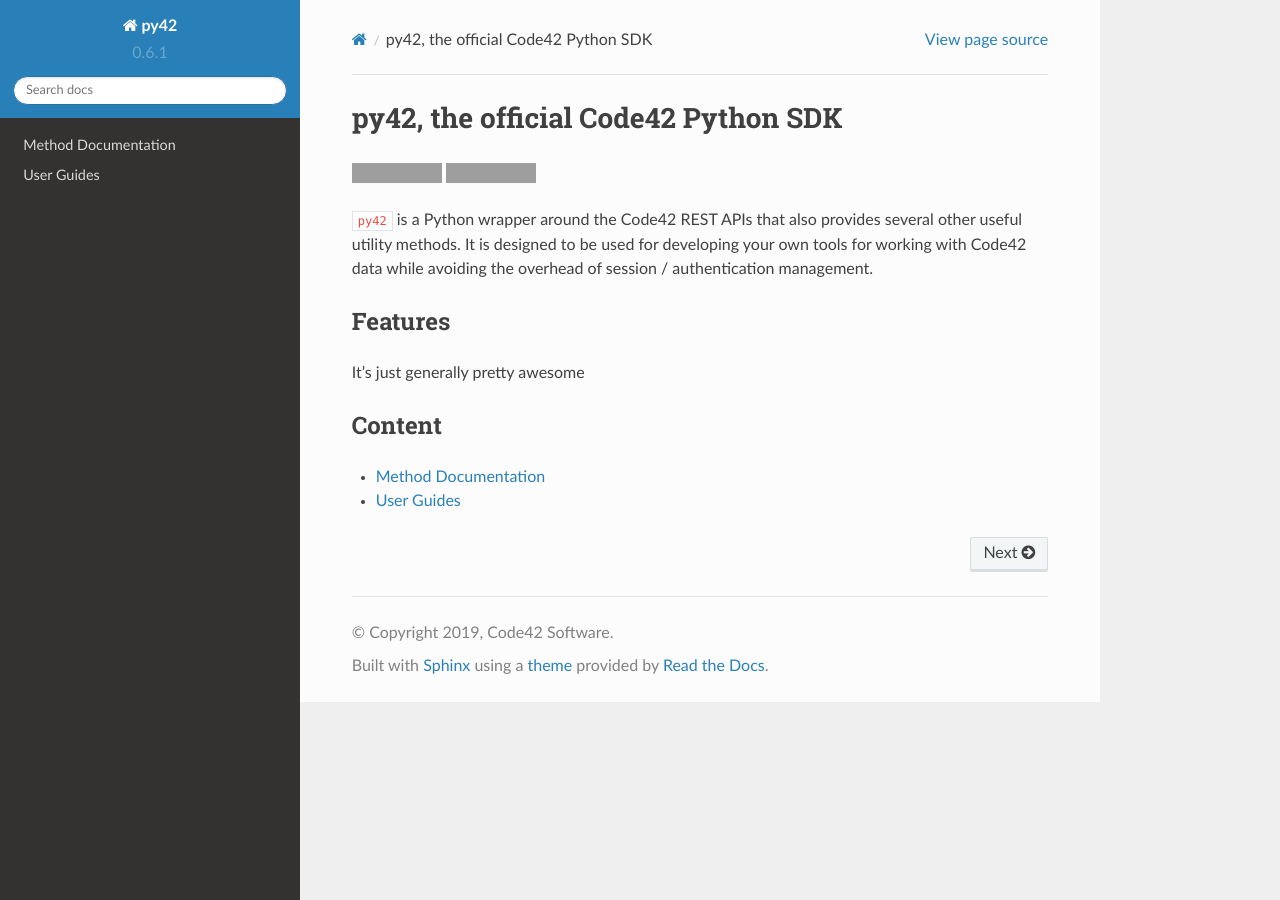
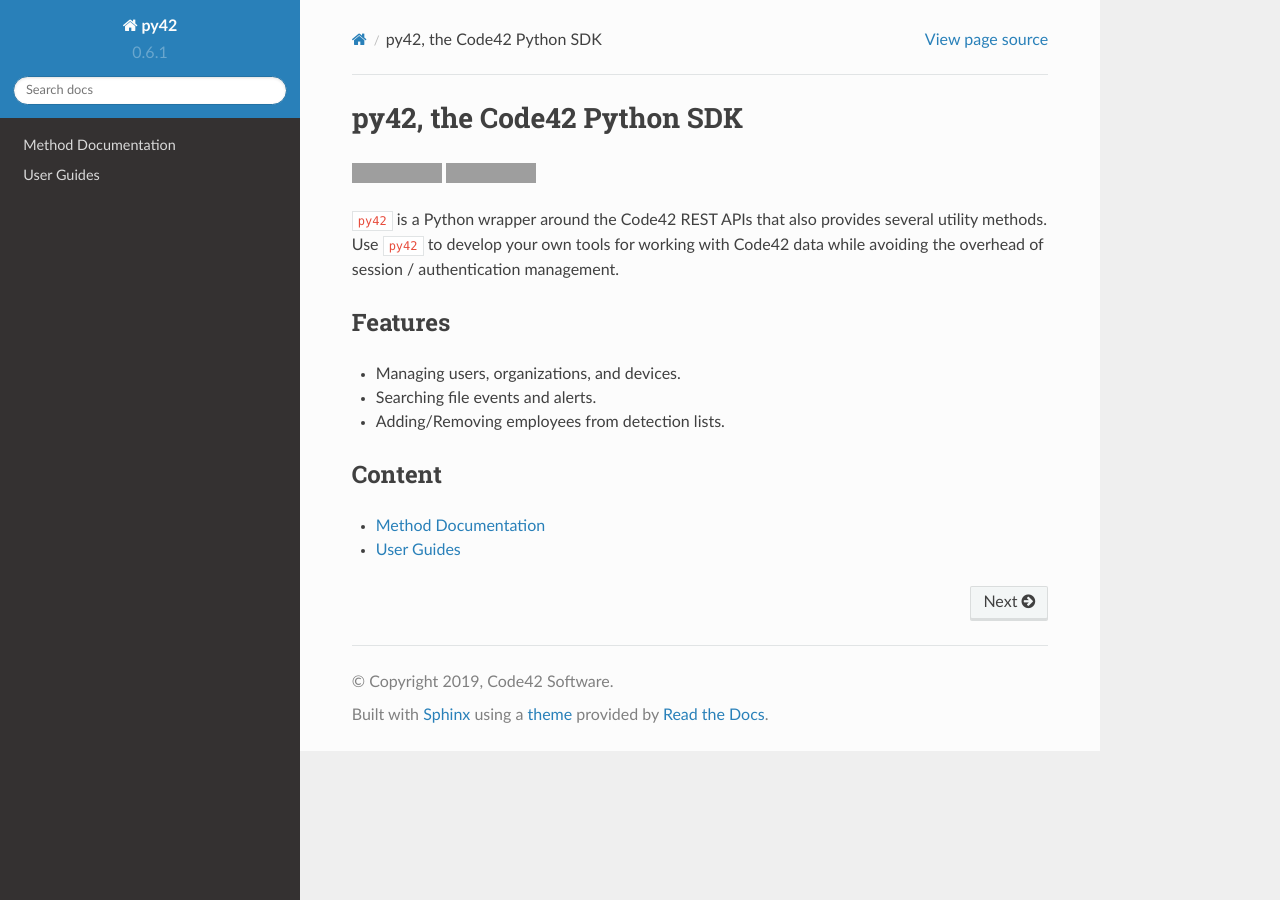
Before and after one commit to code42/py42, a Sphinx documentation site: the page built from docs/index.md, in a window 1280 px wide. Built offline with Sphinx 7.4.7 and the Read the Docs theme 2.0.0, drawn with Linux system fonts in a browser that asks for light colours; the version number is read from the project's files by our own code; grey boxes are pictures that could not be loaded.

Commit message:
Chore/address doc ix fb (#65)

```diff
--- a/docs/index.md
+++ b/docs/index.md
@@ -1,15 +1,17 @@
-# py42, the official Code42 Python SDK
+# py42, the Code42 Python SDK
 
 [![license](https://img.shields.io/pypi/l/py42.svg)](https://pypi.org/project/py42/)
 [![versions](https://img.shields.io/pypi/pyversions/py42.svg)](https://pypi.org/project/py42/)
 
-`py42` is a Python wrapper around the Code42 REST APIs that also provides several other useful utility methods.
-It is designed to be used for developing your own tools for working with Code42 data while avoiding the overhead
+`py42` is a Python wrapper around the Code42 REST APIs that also provides several utility methods. Use `py42` to
+develop your own tools for working with Code42 data while avoiding the overhead
 of session / authentication management.
 
 ## Features
 
-It's just generally pretty awesome
+* Managing users, organizations, and devices.
+* Searching file events and alerts.
+* Adding/Removing employees from detection lists.
 
 ## Content
 
```
Also changed, not shown: LICENSE.md, 3 other files.
